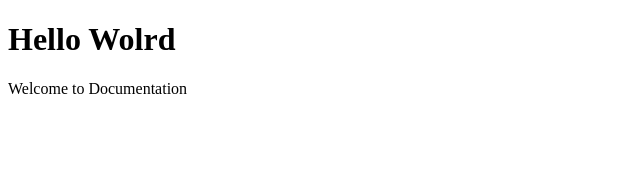
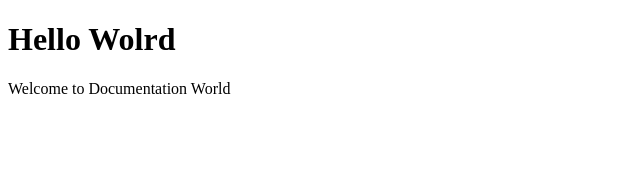
Before and after one commit to Restkand/learning-app, a Next.js app: page /docs in a window 1280 px wide. Shown: the top 170 px of the page, without its empty margins (0-640 px from the left). Built offline with nearby package versions, Linux system fonts and the light colour scheme.

Commit message:
New Update

```diff
--- a/pages/docs.mdx
+++ b/pages/docs.mdx
@@ -1,3 +1,3 @@
 # Hello Wolrd
 
-Welcome to Documentation
+Welcome to Documentation World
```
